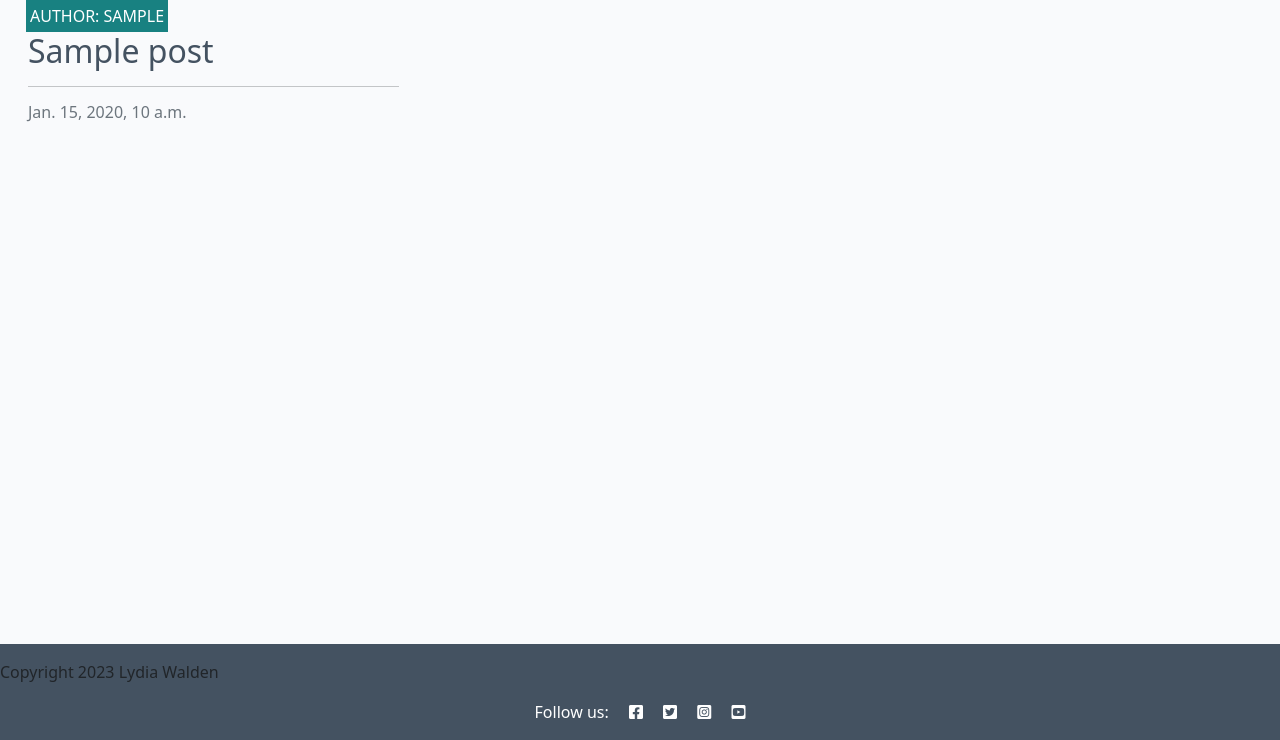
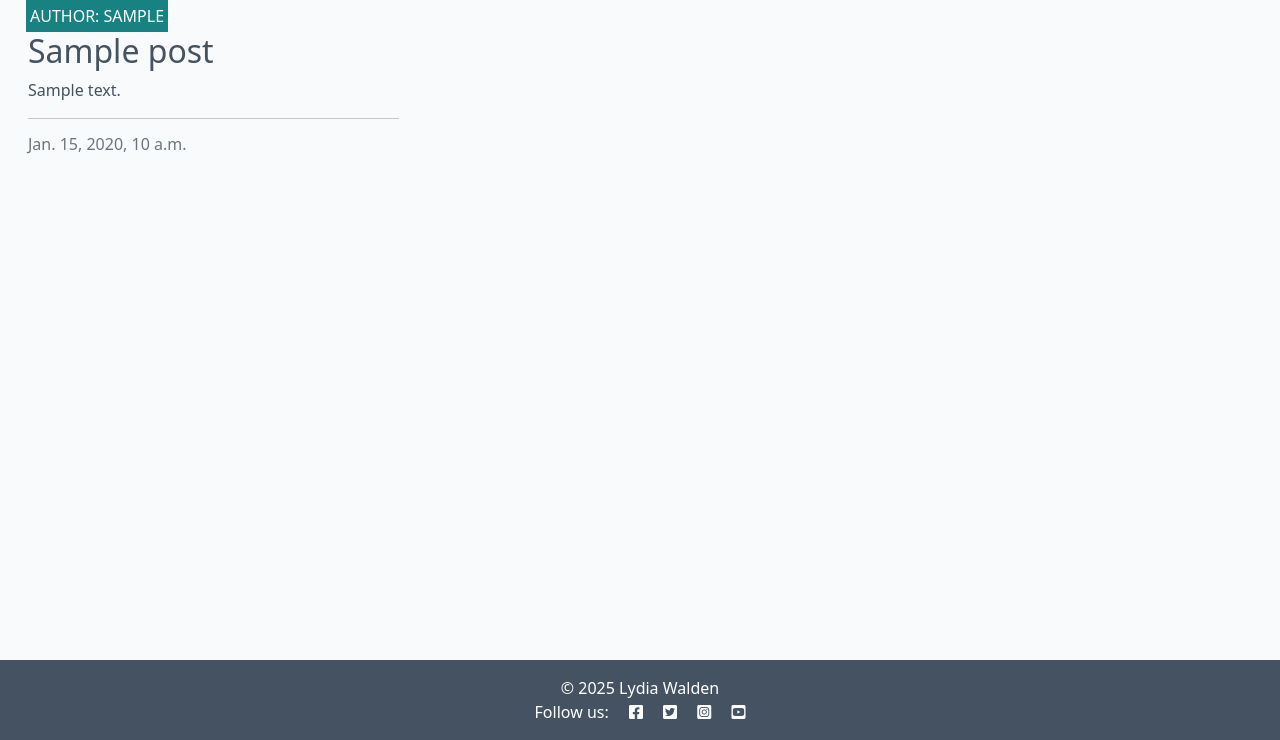
Before and after one commit to Lyd-W/codestar_blog, a Django app: page / in a window 1280 px wide. Shown: the part 60-800 px from the top of the page. Run offline with Django 4.2, Linux system fonts and the light colour scheme; tables that the repository leaves empty hold one stand-in row (values such as "Sample post").

Commit message:
Display post's excerpt

```diff
--- a/blog/templates/blog/index.html
+++ b/blog/templates/blog/index.html
@@ -20,6 +20,7 @@
                             </div>
                             <a href="#" class="post-link">
                                 <h2 class="card-title">{{ post.title }}</h2>
+                                <p class="card-text">{{ post.excerpt }}</p>
                             </a>
 
                             <hr />
@@ -52,5 +53,5 @@
 {% endblock %}
 
 {% block copyright %}
-    <p> Copyright 2023 Lydia Walden </p>
+    © 2025 Lydia Walden
 {% endblock copyright %}
--- a/templates/base.html
+++ b/templates/base.html
@@ -39,7 +39,7 @@
                 <ul class="navbar-nav me-auto mb-2 mb-lg-0">
                     <li class="nav-item">
                         <a class="nav-link {% if request.path == home_url %}active{% endif %}" aria-current="page"
-                            href="#">Home</a>
+                            href="{% url 'home' %}">Home</a>
                     </li>
 
                 </ul>
@@ -63,7 +63,7 @@
         <p class="m-0 text-center text-white">
             {% block copyright %}
                 Made by Code Instituters
-            {% endblock copyright%}
+            {% endblock copyright %}
         </p>
         <p class="m-0 text-center text-white">Follow us: <i class="fab fa-facebook-square ms-3"></i>
             <i class="fab fa-twitter-square ms-3"></i>
```
